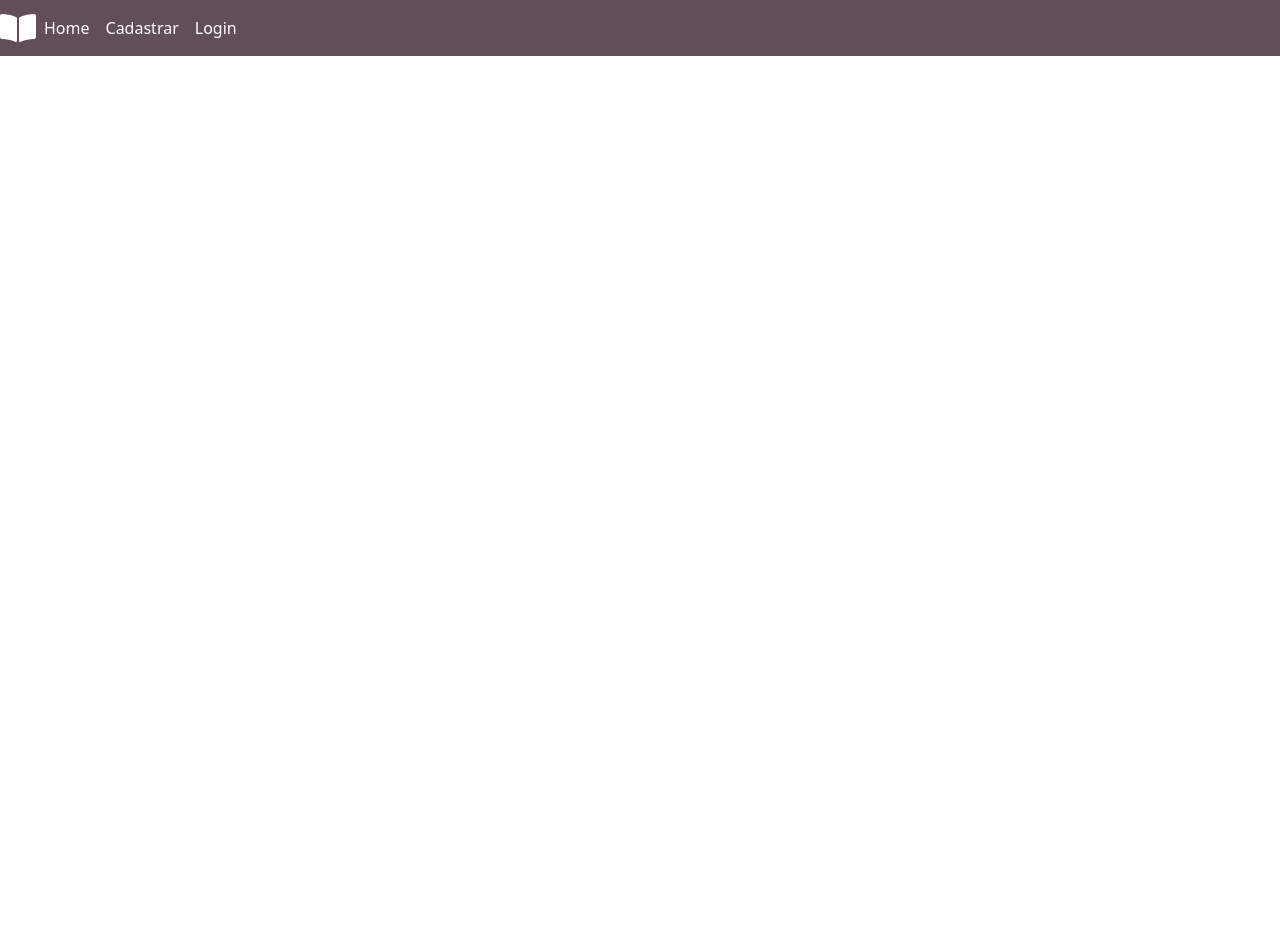
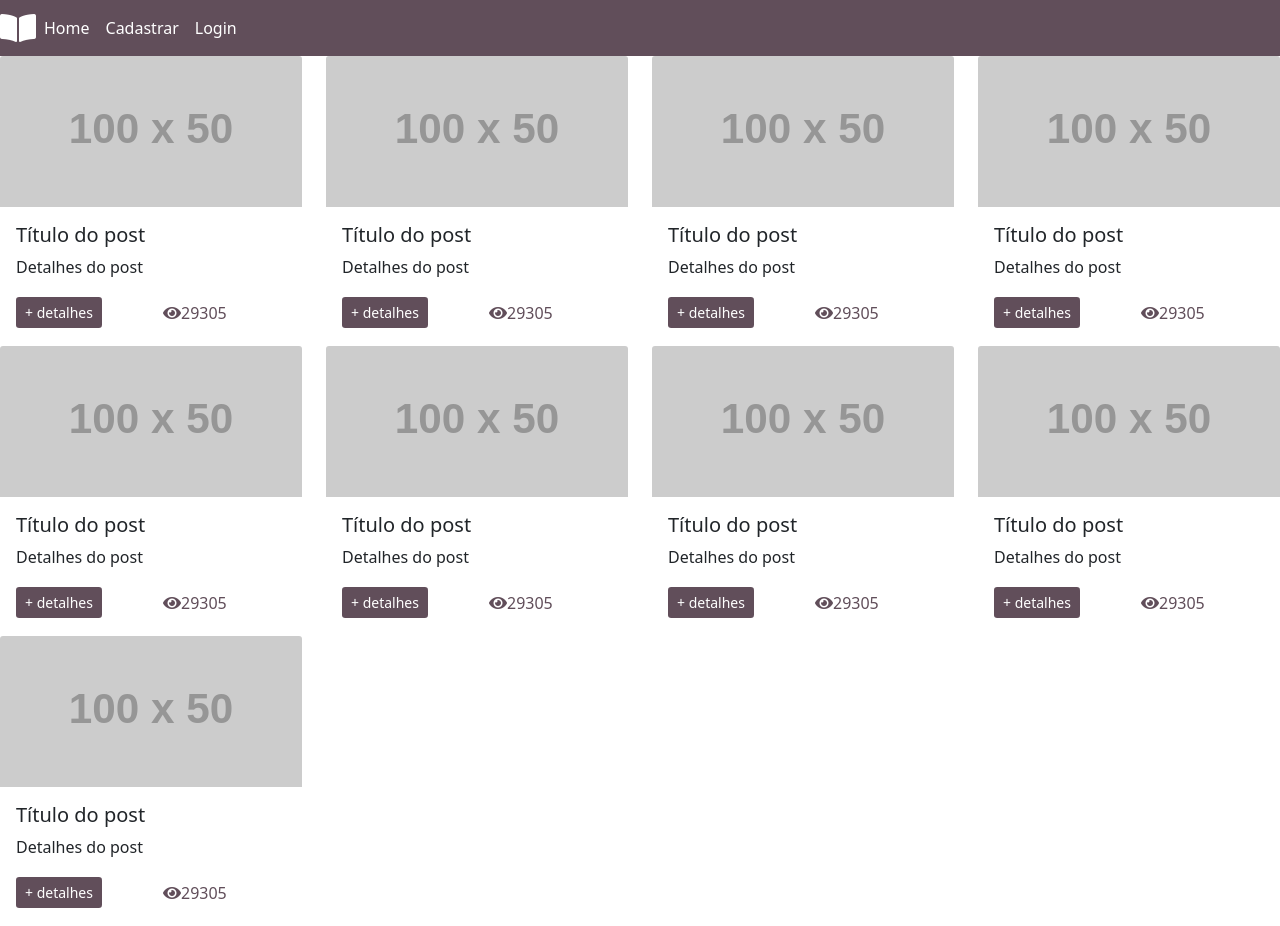
Before and after one commit to EnioAmarantes/Posts, a React (Create React App) app: page / in a window 1280 px wide. Before the commit the page ends 800 px from the top, so only its background shows below. Built offline with nearby package versions, Linux system fonts and the light colour scheme.

Commit message:
Estrutura dos Posts criados

```diff
--- a/src/View/home/index.js
+++ b/src/View/home/index.js
@@ -4,12 +4,24 @@ import {Link} from "react-router-dom";
 import { useSelector } from 'react-redux';
 
 import NavBar from "../../components/navbar";
+import PostCard from "../../components/postcard";
 
 function Home() {
     return(
         <>
        <NavBar />
-       <h1>{useSelector(state => state.userEmail)}</h1>
+       {/* <h1>{useSelector(state => state.userEmail)}</h1> */}
+       <div className="row">
+        <PostCard />
+        <PostCard />
+        <PostCard />
+        <PostCard />
+        <PostCard />
+        <PostCard />
+        <PostCard />
+        <PostCard />
+        <PostCard />
+       </div>
        </>
     );
 }
--- /dev/null
+++ b/src/components/postcard/index.js
@@ -0,0 +1,27 @@
+import React, {useState, useEffect} from "react";
+import {Link} from "react-router-dom";
+import "./postcard.css";
+
+function PostCard(){
+    return(
+        <div className="col-md-3 col-sm-12">
+            <img id="imgCard" src="https://via.placeholder.com/100x50" className="card-img-top" />
+
+            <div className="card-body">
+                <h5>Título do post</h5>
+                <p className="card-text text-justify">Detalhes do post</p>
+
+                <div className="row rodape-card d-flex align-items-center">
+                    <div className="col-6">
+                        <Link to="/" className="btn btn-sm btn-detalhes">+ detalhes</Link>
+                    </div>
+                    <div className="col-6">
+                        <i class="fas fa-eye"></i><span>29305</span>
+                    </div>
+                </div>
+            </div>
+        </div>
+    );
+}
+
+export default PostCard;
--- /dev/null
+++ b/src/components/postcard/postcard.css
@@ -0,0 +1,24 @@
+.rodape-card {
+    color: #614e5a;
+    height: 35px;
+}
+
+.btn-detalhes {
+    background-color: #614e5a;
+    color: #fff;
+}
+
+.btn-detalhes:hover {
+    background-color: #f11667;
+    color: #fff;
+}
+
+.card-text {
+    max-height: 150px;
+    overflow: hidden;
+}
+
+.img-cartao {
+    max-height: 200px;
+    min-width: 100%;
+}
```
